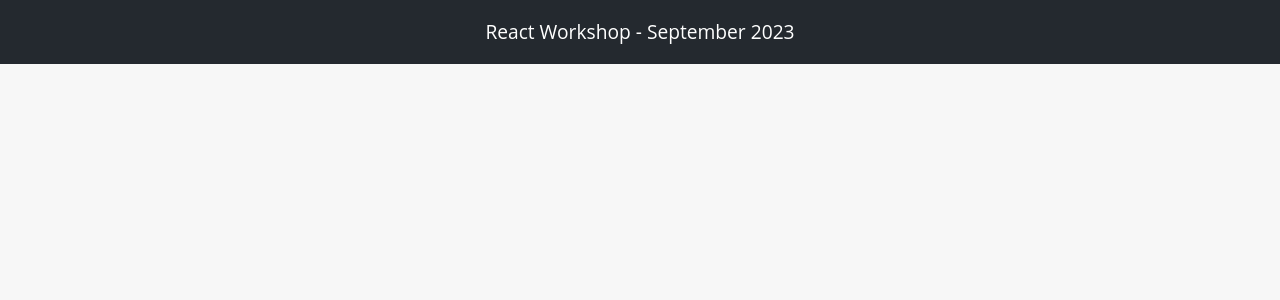
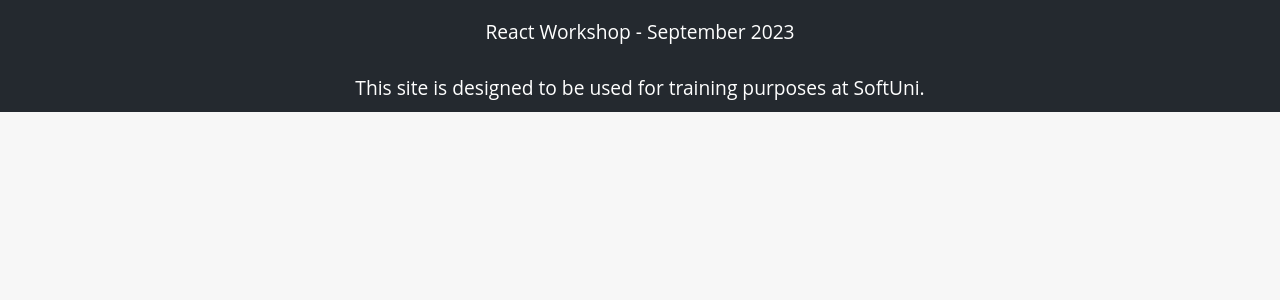
Before and after one commit to dimnov/user-list, a React (Vite) app in the folder client/: page / in a window 1280 px wide. Shown: the top 300 px of the page. Built offline with nearby package versions, Linux system fonts and the light colour scheme.

Commit message:
Add footer

```diff
--- a/client/src/App.jsx
+++ b/client/src/App.jsx
@@ -1,9 +1,11 @@
+import Footer from "./components/footer/Footer.jsx";
 import Header from "./components/header/Header.jsx";
 
 function App() {
   return (
     <>
       <Header />
+      <Footer />
     </>
   );
 }
--- /dev/null
+++ b/client/src/components/footer/Footer.jsx
@@ -0,0 +1,7 @@
+export default function Footer() {
+  return (
+    <footer className="footer">
+      <p>This site is designed to be used for training purposes at SoftUni.</p>
+    </footer>
+  );
+}
```
